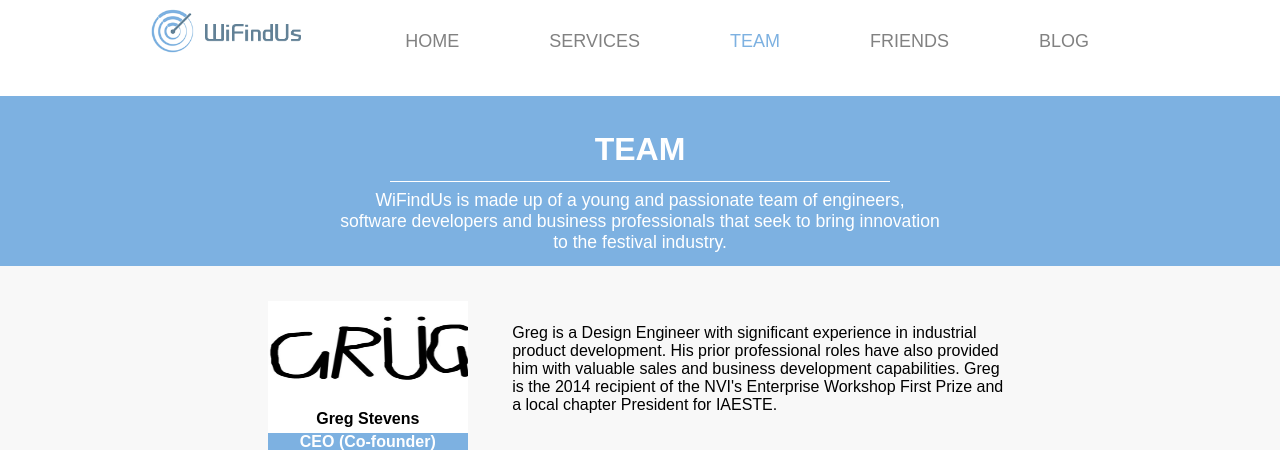
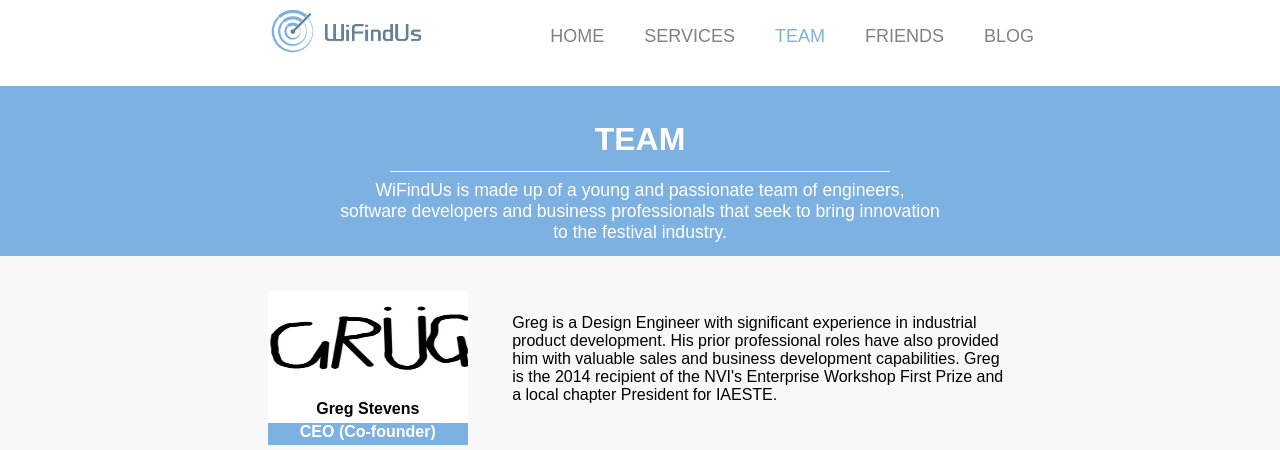
Before and after one commit to WiFindUs/wfu-website, a PHP site: page /team.html in a window 1280 px wide. Shown: the top 450 px of the page. Run offline with PHP 8.4, Linux system fonts and the light colour scheme.

Commit message:
navigation for wide screens
There are problems when resizing the browser's window

```diff
--- a/800.css
+++ b/800.css
@@ -43,6 +43,9 @@
 		font-size: 18px;
 		position: relative;
 		display: inline-table;
+		float: none;
+		background-color: white;
+		margin-left: 50px;
 	}
 
 	nav ul:after
@@ -56,6 +59,13 @@
 	{
 		display: inline-block;
 		padding-right: 40px;
+		border: none;
+		padding: 0 40px 0 0;
+	}
+
+	nav ul li:last-child
+	{
+		padding: 0 0 0 0;
 	}
 
 	nav ul li a
@@ -75,9 +85,11 @@
 		position: absolute;
 		padding: 0;
 		top: 100%;
+		left: 12%;
 		text-transform:lowercase;
 		list-style-type: none;
 		background-color: red;
+		width: auto;
 		min-width: 150px;
 		z-index: 999;
 	}
@@ -93,6 +105,7 @@
 		background-color: yellow;
 		display: block;
 		position: relative;
+		width: 100%;
 	}
 
 
@@ -121,7 +134,6 @@
 	{
 		color: #7db1e1;
 	}
-
 
 
  /*====END OF HEADER====*/
--- a/900.css
+++ b/900.css
@@ -36,7 +36,9 @@
 		font-size: 18px;
 		position: relative;
 		display: inline-table;
+		float: none;
 		background-color: white;
+		margin-left: 50px;
 	}
 
 	nav ul:after
@@ -51,6 +53,12 @@
 		display: inline-block;
 		padding-right: 40px;
 		border: none;
+		padding: 0 40px 0 0;
+	}
+
+	nav ul li:last-child
+	{
+		padding: 0 0 0 0;
 	}
 
 	nav ul li a
@@ -70,9 +78,11 @@
 		position: absolute;
 		padding: 0;
 		top: 100%;
+		left: 12%;
 		text-transform:lowercase;
 		list-style-type: none;
 		background-color: red;
+		width: auto;
 		min-width: 150px;
 		z-index: 999;
 	}
@@ -88,6 +98,7 @@
 		background-color: yellow;
 		display: block;
 		position: relative;
+		width: 100%;
 	}
 
 
```
